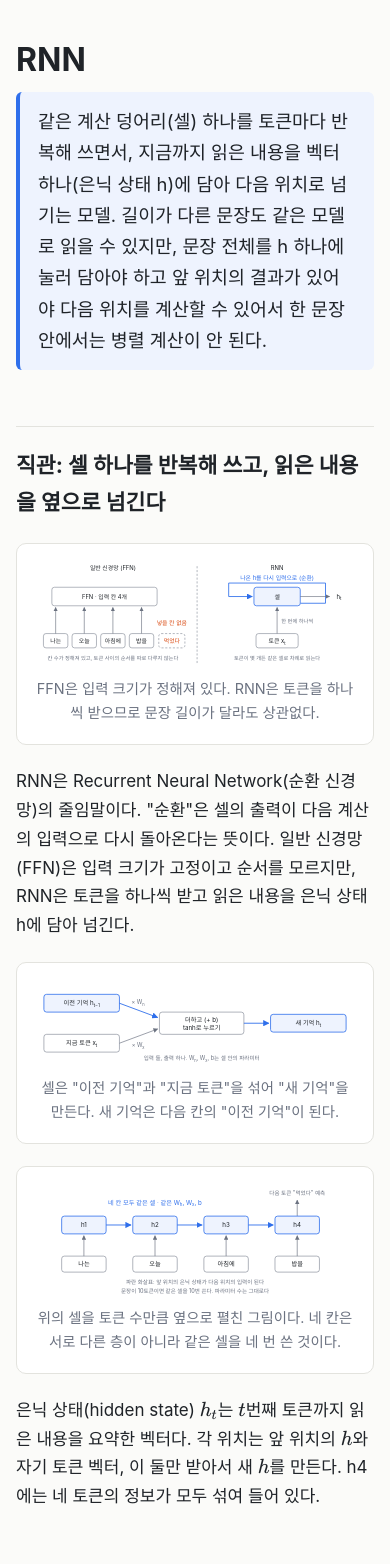
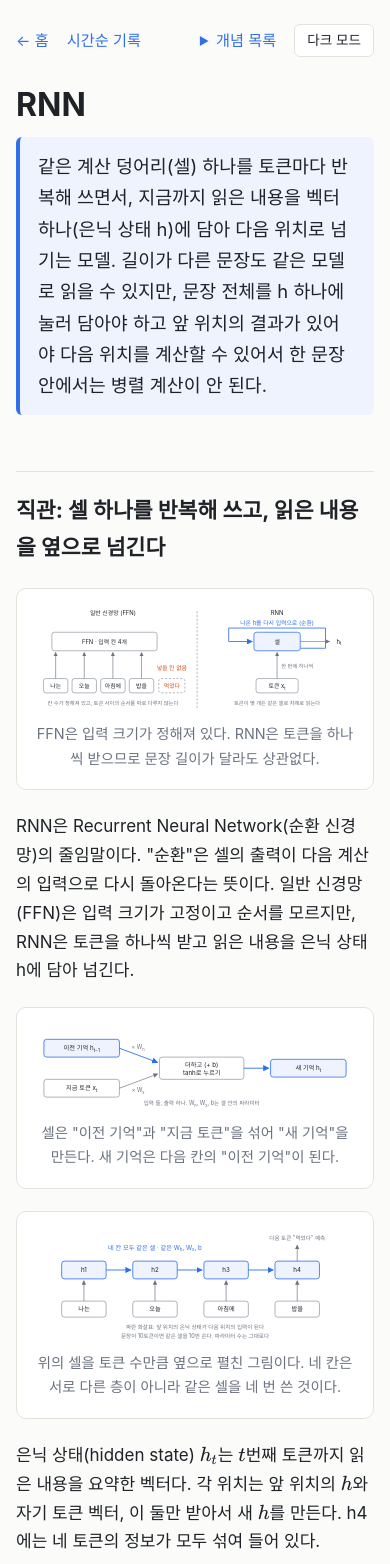
Before and after one commit to taejongK/ai_engineer_study, a plain HTML site: page concepts/rnn.html in a window 390 px wide. Shown: the top 1564 px of the page. Drawn offline with nearby package versions, Linux system fonts and the light colour scheme.

Commit message:
Add home page, page navigation and theme toggle
- index.html: home with concept cards grouped by category
- concepts/site.js: single list of concepts; renders the home cards, top menu, prev/next links and the dark/light toggle
- README.md no longer holds the category index; CLAUDE.md updated to match

Co-Authored-By: Claude Fable 5.2 <noreply@anthropic.com>

```diff
--- a/concepts/_template.html
+++ b/concepts/_template.html
@@ -9,6 +9,7 @@
   <script defer src="https://cdn.jsdelivr.net/npm/katex@0.16.9/dist/katex.min.js"></script>
   <script defer src="https://cdn.jsdelivr.net/npm/katex@0.16.9/dist/contrib/auto-render.min.js"
     onload="renderMathInElement(document.body, {delimiters: [{left: '$$', right: '$$', display: true}, {left: '$', right: '$', display: false}]})"></script>
+  <script src="site.js"></script>
 </head>
 <body>
 <main>
--- a/concepts/rnn.html
+++ b/concepts/rnn.html
@@ -9,6 +9,7 @@
   <script defer src="https://cdn.jsdelivr.net/npm/katex@0.16.9/dist/katex.min.js"></script>
   <script defer src="https://cdn.jsdelivr.net/npm/katex@0.16.9/dist/contrib/auto-render.min.js"
     onload="renderMathInElement(document.body, {delimiters: [{left: '$$', right: '$$', display: true}, {left: '$', right: '$', display: false}]})"></script>
+  <script src="site.js"></script>
 </head>
 <body>
 <svg width="0" height="0" style="position:absolute" aria-hidden="true"><defs>
--- /dev/null
+++ b/concepts/site.js
@@ -0,0 +1,66 @@
+// 개념 목록의 단일 원본. 홈(index.html)의 카드 목록과 각 문서의 메뉴가 이 배열로 그려진다.
+// cat: 카테고리 이름 하나 또는 배열(여러 카테고리에 넣을 때). date: 최초 정리일. updated: 마지막 보충일(없으면 생략).
+// 배열 순서가 문서 아래 "이전/다음"의 순서다.
+const PAGES = [
+  {file: 'attention.html', title: 'Attention', cat: 'Transformer 구조', date: '2026-11-23',
+    desc: 'Query, Key, Value로 다른 토큰의 정보를 가져오는 연산'},
+  {file: 'transformer.html', title: 'Transformer', cat: 'Transformer 구조', date: '2026-11-23', updated: '2026-11-24',
+    desc: 'attention과 FFN을 쌓은 모델 구조, 생성과 학습 과정, KV 캐시'},
+  {file: 'rnn.html', title: 'RNN', cat: 'Transformer 이전의 시퀀스 모델', date: '2026-11-24',
+    desc: '은닉 상태를 옆으로 넘기며 읽는 모델, 병렬 계산이 안 되는 이유'},
+];
+
+(() => {
+  const base = document.currentScript.src; // 이 파일 위치 기준으로 링크를 만들어 홈과 문서 양쪽에서 같이 쓴다
+  const root = document.documentElement;
+  const KEY = 'aes-theme'; // 같은 도메인의 다른 사이트(포트폴리오)와 겹치지 않는 이름
+  // 화면이 그려지기 전에 적용해야 깜빡이지 않으므로, 이 스크립트는 head에서 defer 없이 불러온다
+  try { const t = localStorage.getItem(KEY); if (t) root.dataset.theme = t; } catch {}
+
+  addEventListener('DOMContentLoaded', () => {
+    const url = f => new URL(f, base).href;
+    const home = url('../index.html');
+    const log = url(location.protocol === 'file:' ? '../LOG.md' : '../LOG.html'); // Pages에서만 LOG.md가 LOG.html로 변환된다
+    const cats = new Map();
+    PAGES.forEach(p => [].concat(p.cat).forEach(c => cats.set(c, [...(cats.get(c) || []), p])));
+
+    const here = location.pathname.split('/').pop();
+    const list = document.getElementById('home-list');
+    const top = document.createElement('nav');
+    top.className = 'topnav';
+    top.innerHTML = (list ? '' : `<a href="${home}">← 홈</a>`) + `<a href="${log}">시간순 기록</a>` +
+      (list ? '' : '<details class="push"><summary>개념 목록</summary><div>' +
+        [...cats].map(([c, ps]) => `<b>${c}</b>` + ps.map(p =>
+          p.file === here ? `<span>${p.title}</span>` : `<a href="${url(p.file)}">${p.title}</a>`).join('')).join('') +
+        '</div></details>');
+
+    // 저장된 선택이 없으면 기기 설정(prefers-color-scheme)을 따른다
+    const isDark = () => root.dataset.theme ? root.dataset.theme === 'dark' : matchMedia('(prefers-color-scheme: dark)').matches;
+    const btn = document.createElement('button');
+    if (list) btn.className = 'push';
+    const label = () => { btn.textContent = isDark() ? '라이트 모드' : '다크 모드'; };
+    btn.onclick = () => {
+      root.dataset.theme = isDark() ? 'light' : 'dark';
+      try { localStorage.setItem(KEY, root.dataset.theme); } catch {}
+      label();
+    };
+    label();
+    top.append(btn);
+    document.body.prepend(top);
+
+    if (list) {
+      list.innerHTML = [...cats].map(([c, ps]) => `<h2>${c}</h2><div class="cards">` + ps.map(p =>
+        `<a class="card" href="${url(p.file)}"><strong>${p.title}</strong><span>${p.desc}</span>` +
+        `<small>${p.date}${p.updated ? ` · 보충 ${p.updated}` : ''}</small></a>`).join('') + '</div>').join('');
+      return;
+    }
+
+    const i = PAGES.findIndex(p => p.file === here);
+    if (i < 0) return; // 목록에 없는 문서(템플릿 등)는 이전/다음을 그리지 않는다
+    const link = (p, text) => p ? `<a href="${url(p.file)}"><small>${text}</small>${p.title}</a>` : '<span></span>';
+    const pager = document.createElement('nav');
+    pager.className = 'pager';
+    pager.innerHTML = link(PAGES[i - 1], '← 이전') + `<a href="${home}"><small>목록</small>홈</a>` + link(PAGES[i + 1], '다음 →');
+    document.querySelector('main').append(pager);
+  });
+})();
--- a/concepts/style.css
+++ b/concepts/style.css
@@ -9,8 +9,9 @@
   --accent-3: #2b8a3e;
   --soft: #eef3fe;
 }
+/* 다크 색: 기기 설정이 다크이고 라이트를 고르지 않았을 때, 또는 버튼으로 다크를 골랐을 때. 값은 두 블록이 같아야 한다 */
 @media (prefers-color-scheme: dark) {
-  :root {
+  :root:not([data-theme="light"]) {
     --bg: #16181c;
     --surface: #1f2228;
     --text: #e6e6e3;
@@ -21,6 +22,17 @@
     --accent-3: #69c97c;
     --soft: #232b3d;
   }
+}
+:root[data-theme="dark"] {
+  --bg: #16181c;
+  --surface: #1f2228;
+  --text: #e6e6e3;
+  --muted: #9aa0aa;
+  --border: #33373f;
+  --accent: #7aa7ff;
+  --accent-2: #ff9a62;
+  --accent-3: #69c97c;
+  --soft: #232b3d;
 }
 
 * { box-sizing: border-box; }
@@ -92,3 +104,25 @@ td.off, tr.off td { color: var(--muted); opacity: 0.55; }
 td.c { text-align: center; }
 .result { text-align: center; margin: 12px 0 0; }
 .cols { display: flex; flex-wrap: wrap; gap: 24px; justify-content: center; }
+
+/* 사이트 공통: 문서 위 메뉴, 문서 아래 이전/다음, 홈의 카드 목록 (site.js가 그린다) */
+.topnav { max-width: 820px; margin: -16px auto 28px; display: flex; flex-wrap: wrap; gap: 18px; align-items: center; font-size: 0.95rem; }
+.topnav a { text-decoration: none; }
+.topnav details { position: relative; }
+.topnav .push { margin-left: auto; }
+.topnav button { font-size: 0.85rem; }
+.topnav summary { cursor: pointer; color: var(--accent); }
+.topnav details div { position: absolute; right: 0; z-index: 10; min-width: 240px; margin-top: 6px; padding: 10px 14px; background: var(--surface); border: 1px solid var(--border); border-radius: 8px; }
+.topnav details b { display: block; margin-top: 6px; font-size: 0.8rem; color: var(--muted); }
+.topnav details a, .topnav details span { display: block; padding: 2px 0; }
+.topnav details span { color: var(--muted); }
+.pager { display: grid; grid-template-columns: 1fr auto 1fr; gap: 12px; margin-top: 56px; padding-top: 20px; border-top: 1px solid var(--border); }
+.pager a { text-decoration: none; font-weight: 600; }
+.pager a:last-child { text-align: right; }
+.pager small { display: block; font-weight: 400; color: var(--muted); }
+.cards { display: grid; grid-template-columns: repeat(auto-fill, minmax(240px, 1fr)); gap: 14px; }
+.card { display: flex; flex-direction: column; gap: 6px; padding: 16px 18px; background: var(--surface); border: 1px solid var(--border); border-radius: 10px; color: var(--text); text-decoration: none; }
+.card:hover { border-color: var(--accent); }
+.card strong { font-size: 1.1rem; color: var(--accent); }
+.card span { font-size: 0.95rem; }
+.card small { margin-top: auto; color: var(--muted); }
```
Also changed, not shown: concepts/attention.html (+1 -0 lines), concepts/transformer.html (+1 -0 lines), index.html (added, +19 -0 lines), 3 other files.
